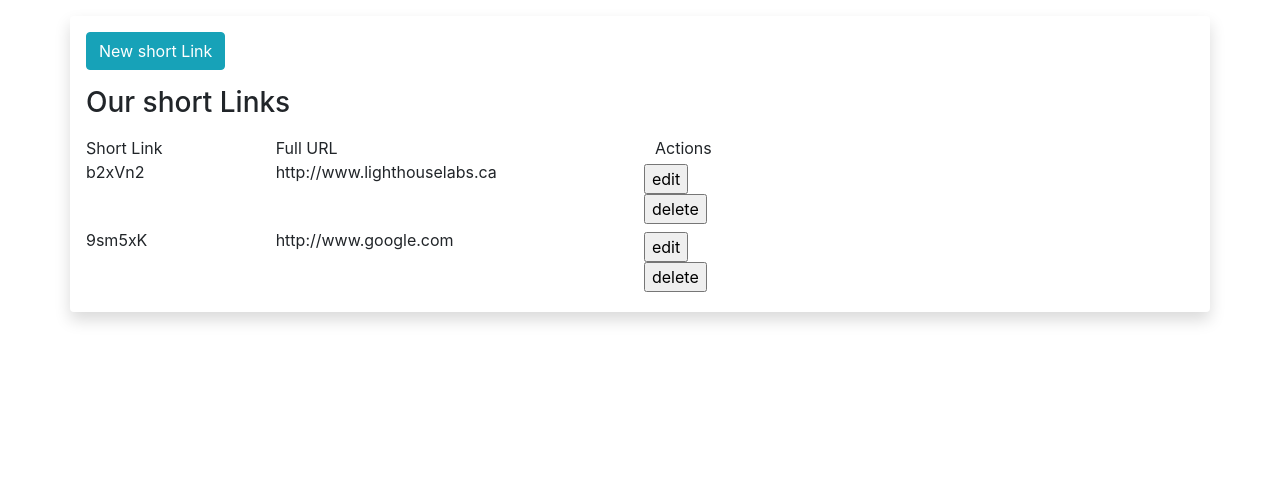
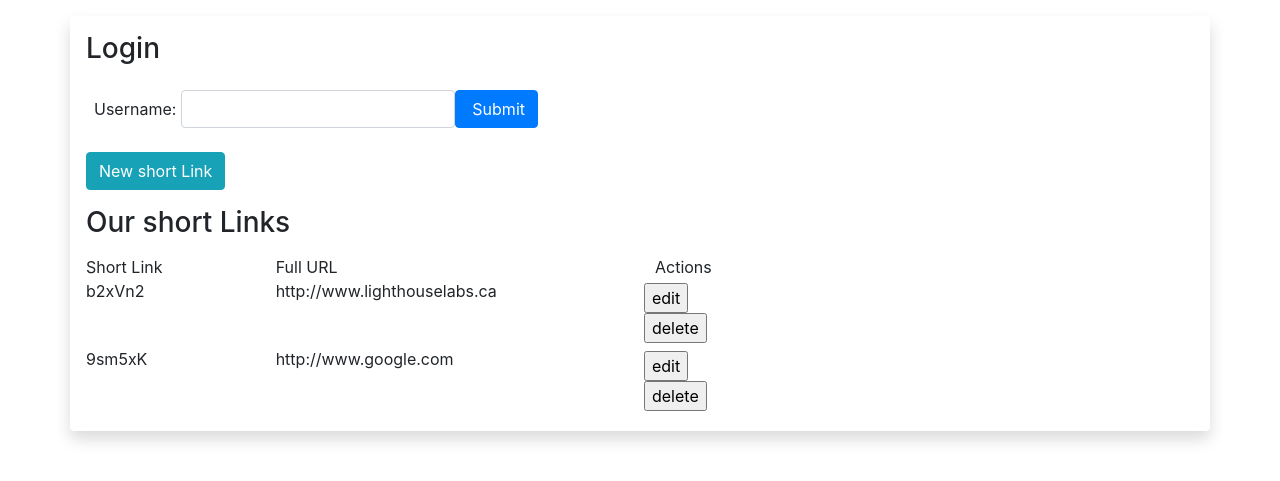
Before and after one commit to giovaniv/tinyApp, a Node server app: page /urls in a window 1280 px wide. Shown: the top 481 px of the page. Run offline with Node 20, Linux system fonts and the light colour scheme.

Commit message:
added login page at _header.js

```diff
--- a/views/partials/_header.ejs
+++ b/views/partials/_header.ejs
@@ -7,5 +7,16 @@
   <link rel="stylesheet" href="https://stackpath.bootstrapcdn.com/bootstrap/4.1.1/css/bootstrap.min.css" integrity="sha384-WskhaSGFgHYWDcbwN70/dfYBj47jz9qbsMId/iRN3ewGhXQFZCSftd1LZCfmhktB" crossorigin="anonymous">
 </head>
 <body>
+
   <p>
   <div class="container shadow p-3 mb-5 bg-blue rounded">
+
+  <h3>Login</h3><p>
+  <form action="/login" method="POST">
+    <div class="form-inline p-2">
+      <label for="username">Username:&nbsp;</label>
+      <input type="text" class="form-control" name="username" id="username" aria-describedby="username">
+      <button type="submit" class="btn btn-primary">&nbsp;Submit</button>
+    </div>
+  </form>
+  <p>
```
Also changed, not shown: 1 other file.
